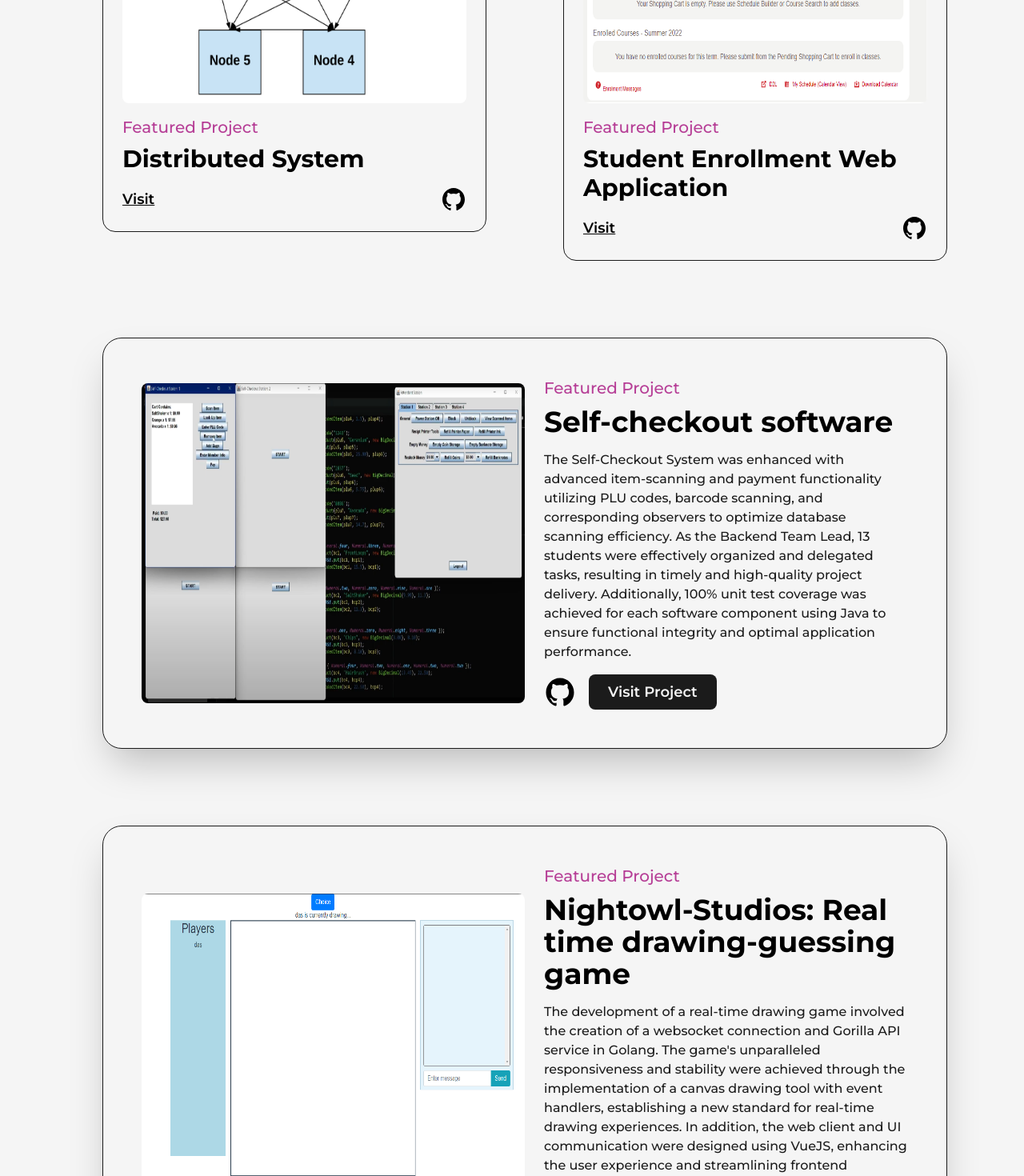
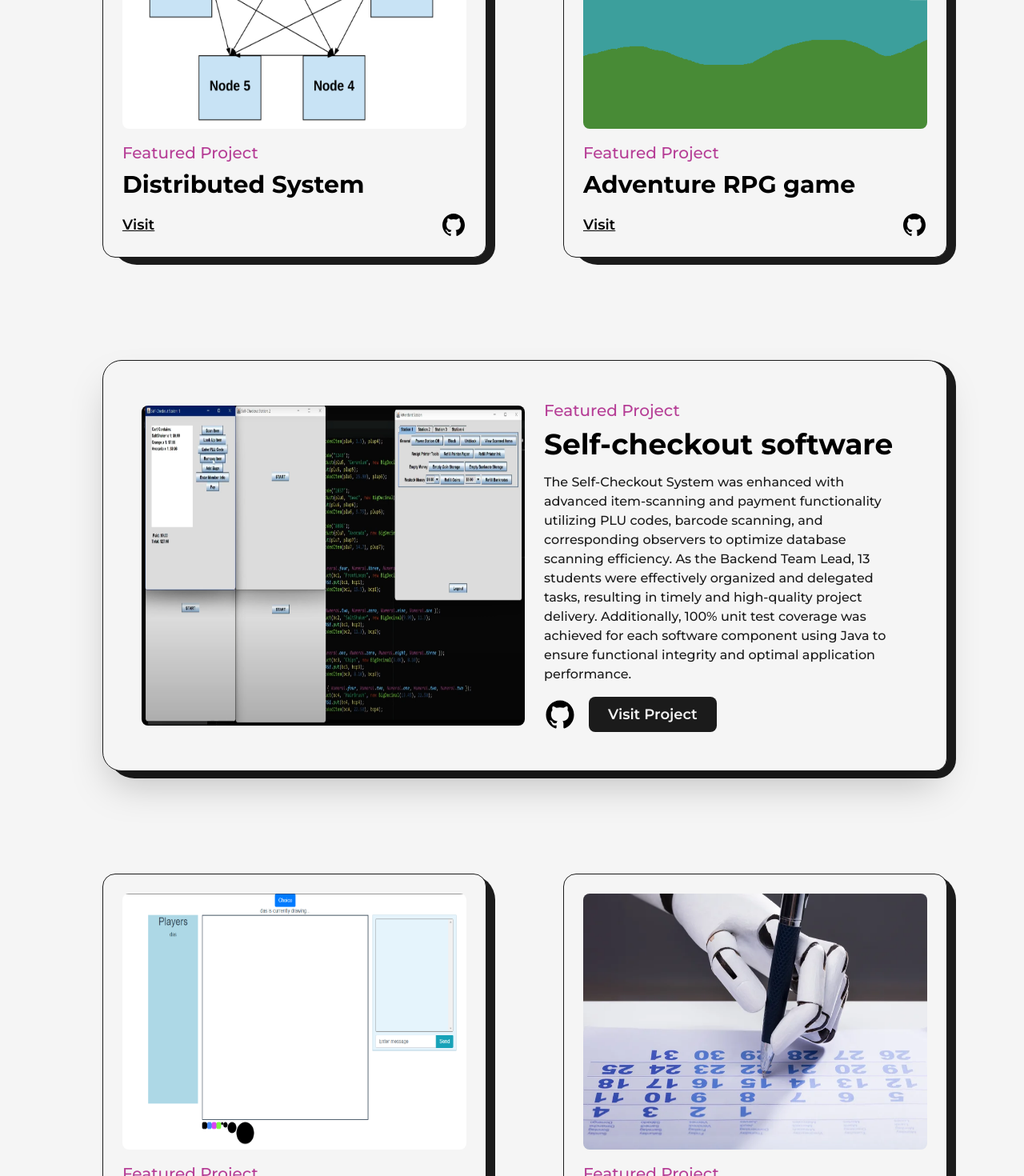
Before and after one commit to zacharykoo/zacharykoo_v2, a Next.js app: page /projects in a window 1280 px wide. Shown: the part 1330-2800 px from the top of the page at 80% size. Built offline with nearby package versions, Linux system fonts and the light colour scheme.

Commit message:
Modified projects

```diff
--- a/src/pages/projects.js
+++ b/src/pages/projects.js
@@ -8,15 +8,19 @@ import React from 'react'
 
 import project1 from "../../public/images/projects/ecom.png"
 import project2 from "../../public/images/projects/distributed.png"
-import project3 from "../../public/images/projects/studentEnrollment.png"
+import project3 from "../../public/images/projects/rpg.png"
 import project4 from "../../public/images/projects/selfCheckout.png"
 import project5 from "../../public/images/projects/draw.png"
+import project6 from "../../public/images/projects/scheduler.png"
 
 const FeaturedProject = ({type, title, summary, img, link, github}) => {
     return (
-        <article className='w-full flex items-center justify-between
+        <article className='w-full flex items-center justify-between relative rounded-br-2xl
         rounded-3xl border border-solid border-dark bg-light shadow-2xl p-12
         '>
+            <div className='absolute top-0 -right-3 -z-10 w-[100.5%] h-[102%] rounded-[2rem] bg-dark
+            rounded-br-3xl
+            '/>
             <Link href={link} target="_blank"
             className='w-1/2 cursor-pointer overflow-hidden rounded-lg'
             >
@@ -46,6 +50,9 @@ const Project = ({title, type, img, link, github}) => {
         <article className='w-full flex flex-col items-center justify-center rounded-2xl
         border border-solid border-dark bg-light p-6 relative
         '>
+            <div className='absolute top-0 -right-3 -z-10 w-[100.5%] h-[102%] rounded-[2rem] bg-dark
+            rounded-br-3xl
+            '/>
             <Link href={link} target="_blank"
             className='w-full cursor-pointer overflow-hidden rounded-lg'
             >
@@ -85,7 +92,7 @@ const projects = () => {
                 className='mb-16'
                 />
 
-                <div className='grid grid-cols-12 gap-24'>
+                <div className='grid grid-cols-12 gap-24 gap-y-32'>
                     <div className='col-span-12'>
                         <FeaturedProject
                             title="Ecommerce Web Application"
@@ -105,17 +112,17 @@ const projects = () => {
                         <Project
                             title="Distributed System"
                             img={project2}
-                            link="https://github.com/zacharykoo/EcommerceWebApp"
-                            github="https://github.com/zacharykoo/EcommerceWebApp"
+                            link="https://github.com/zacharykoo/DistributedSystem"
+                            github="https://github.com/zacharykoo/DistributedSystem"
                             type="Featured Project"
                         />
                     </div>
                     <div className='col-span-6'>
                         <Project
-                            title="Student Enrollment Web Application"
+                            title="Adventure RPG game"
                             img={project3}
-                            link="https://github.com/zacharykoo/EcommerceWebApp"
-                            github="https://github.com/zacharykoo/EcommerceWebApp"
+                            link="https://github.com/zacharykoo/TeamBattleRoyal-TeamG"
+                            github="https://github.com/zacharykoo/TeamBattleRoyal-TeamG"
                             type="Featured Project"
                         />
                     </div>
@@ -138,18 +145,21 @@ const projects = () => {
                             type="Featured Project"
                         />
                     </div>
-                    <div className='col-span-12'>
-                        <FeaturedProject
+                    <div className='col-span-6'>
+                        <Project
                             title="Nightowl-Studios: Real time drawing-guessing game"
                             img={project5}
-                            summary="The development of a real-time drawing game involved the creation of a
-                            websocket connection and Gorilla API service in Golang. The game's unparalleled
-                            responsiveness and stability were achieved through the implementation of a canvas
-                            drawing tool with event handlers, establishing a new standard for real-time drawing
-                            experiences. In addition, the web client and UI communication were designed using VueJS,
-                            enhancing the user experience and streamlining frontend functionality."
-                            link="https://github.com/zacharykoo/selfcheckoutProject"
-                            github="https://github.com/zacharykoo/selfcheckoutProject"
+                            link="https://github.com/nightowl-studios/arcade"
+                            github="https://github.com/nightowl-studios/arcade"
+                            type="Featured Project"
+                        />
+                    </div>
+                    <div className='col-span-6'>
+                        <Project
+                            title="AI-Scheduling-System"
+                            img={project6}
+                            link="https://github.com/jarint/AI-Scheduling-System"
+                            github="https://github.com/jarint/AI-Scheduling-System"
                             type="Featured Project"
                         />
                     </div>
```
Also changed, not shown: public/images/projects/rpg.png (added), public/images/projects/scheduler.png (added).
